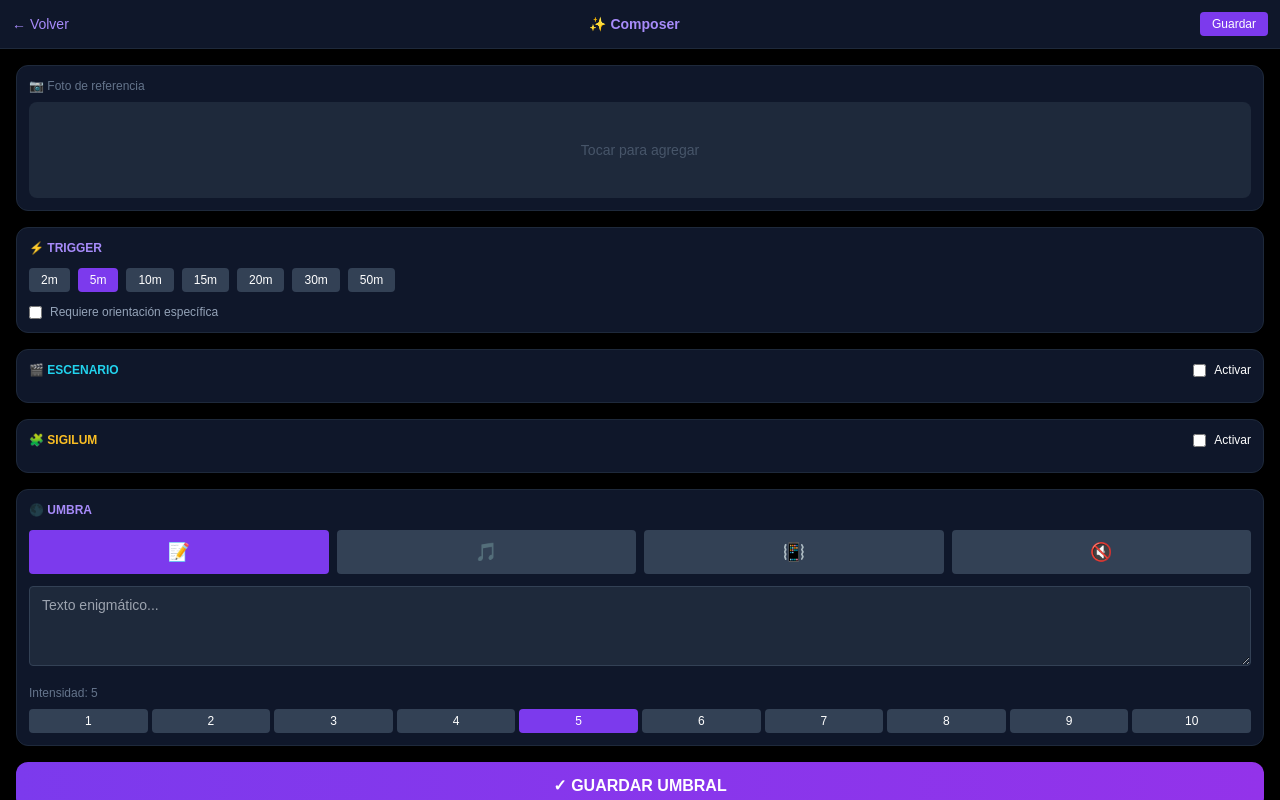
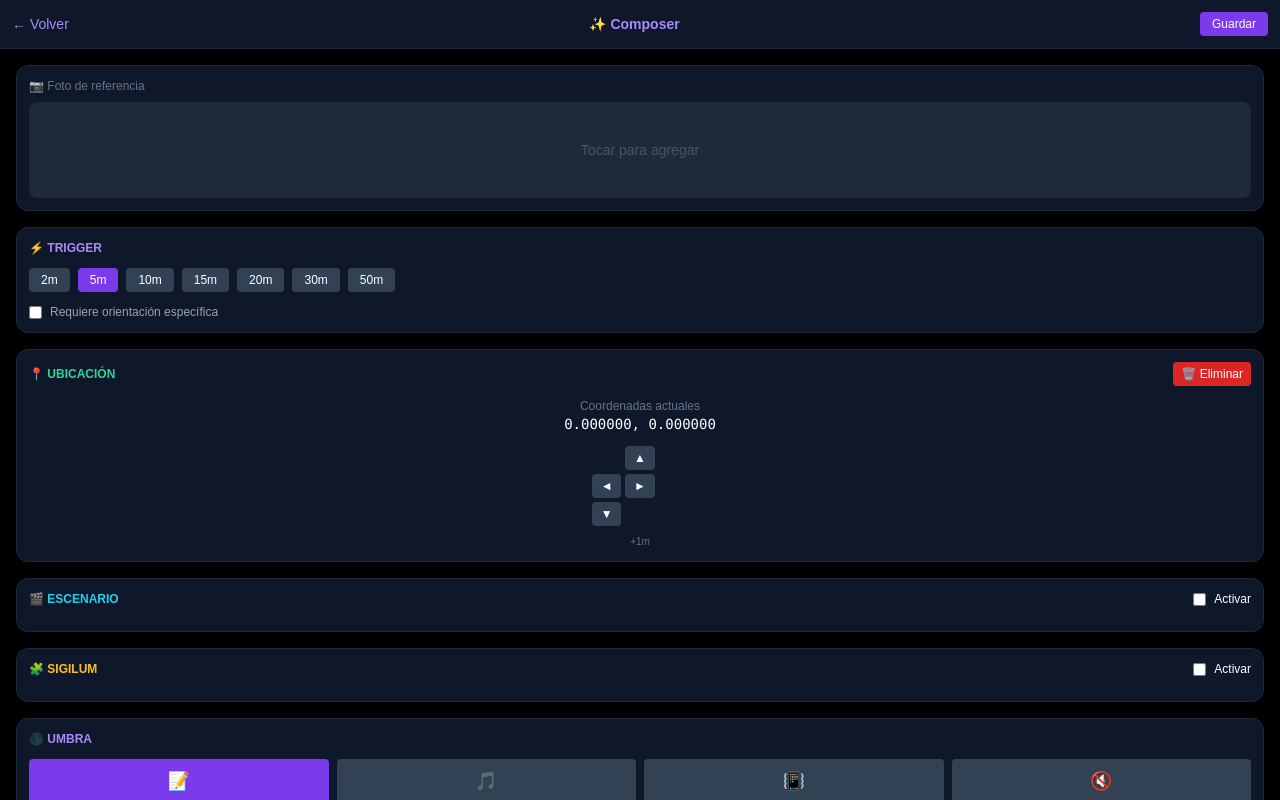
Before and after one commit to Kinnard77/tt-creator-tool-pwa, a Next.js app: page /composer/1 in a window 1280 px wide. Shown: the top 800 px of the page. Built offline with nearby package versions, Linux system fonts and the light colour scheme; no server answers; the database is empty.

Commit message:
Add position editing and delete node in Composer

```diff
--- a/app/composer/[id]/page.tsx
+++ b/app/composer/[id]/page.tsx
@@ -37,6 +37,9 @@ export default function ComposerPage() {
   const [escenarioMediaType, setEscenarioMediaType] = useState<'text' | 'audio'>('text');
   const [escenarioMediaUrl, setEscenarioMediaUrl] = useState('');
 
+  // Position for editing
+  const [position, setPosition] = useState({ lat: 0, lng: 0 });
+
   const [loading, setLoading] = useState(true);
 
   // Load existing umbral data
@@ -50,6 +53,7 @@ export default function ComposerPage() {
 
       if (data) {
         setTriggerRadius(data.trigger_config?.radius || 5);
+        setPosition(data.position || { lat: 0, lng: 0 });
         if (data.experience_config) {
           const exp = data.experience_config;
           // Load umbra layer
@@ -105,6 +109,7 @@ export default function ComposerPage() {
     const { error } = await supabase
       .from('umbrales')
       .update({
+        position,
         trigger_config: { type: 'geo_radius', radius: triggerRadius, orientation: requiresOrientation },
         experience_config
       })
@@ -115,6 +120,28 @@ export default function ComposerPage() {
     } else {
       alert('✓ UMBRAL ACTUALIZADO');
     }
+  };
+
+  const handleDelete = async () => {
+    if (!confirm('¿Estás seguro de eliminar este nodo?')) return;
+
+    const { error } = await supabase
+      .from('umbrales')
+      .delete()
+      .eq('id', umbralId);
+
+    if (error) {
+      alert('Error al eliminar: ' + error.message);
+    } else {
+      window.location.href = '/atlas';
+    }
+  };
+
+  const updatePosition = (deltaLat: number, deltaLng: number) => {
+    setPosition(prev => ({
+      lat: prev.lat + deltaLat,
+      lng: prev.lng + deltaLng
+    }));
   };
 
   if (loading) {
@@ -166,6 +193,38 @@ export default function ComposerPage() {
             />
             Requiere orientación específica
           </label>
+        </div>
+
+        {/* 📍 Ubicación del nodo */}
+        <div className="bg-slate-900 border border-slate-800 rounded-xl p-3">
+          <div className="flex items-center justify-between mb-3">
+            <h2 className="text-emerald-400 font-bold text-xs uppercase">📍 Ubicación</h2>
+            <button
+              onClick={handleDelete}
+              className="text-xs bg-red-600 px-2 py-1 rounded"
+            >
+              🗑️ Eliminar
+            </button>
+          </div>
+
+          {/* Current coords */}
+          <div className="text-center mb-3">
+            <p className="text-xs text-slate-500">Coordenadas actuales</p>
+            <p className="font-mono text-sm">{position.lat.toFixed(6)}, {position.lng.toFixed(6)}</p>
+          </div>
+
+          {/* Fine position controls */}
+          <div className="grid grid-cols-3 gap-1 w-24 mx-auto">
+            <div></div>
+            <button onClick={() => updatePosition(0.00001, 0)} className="bg-slate-700 px-2 py-1 rounded text-xs">▲</button>
+            <div></div>
+            <button onClick={() => updatePosition(0, -0.00001)} className="bg-slate-700 px-2 py-1 rounded text-xs">◄</button>
+            <button onClick={() => updatePosition(0, 0.00001)} className="bg-slate-700 px-2 py-1 rounded text-xs">►</button>
+            <div></div>
+            <button onClick={() => updatePosition(-0.00001, 0)} className="bg-slate-700 px-2 py-1 rounded text-xs">▼</button>
+            <div></div>
+          </div>
+          <p className="text-[10px] text-slate-500 text-center mt-2">+1m</p>
         </div>
 
         {/* 🎬 ESCENARIO (Capa histórica/dramática) */}
```
